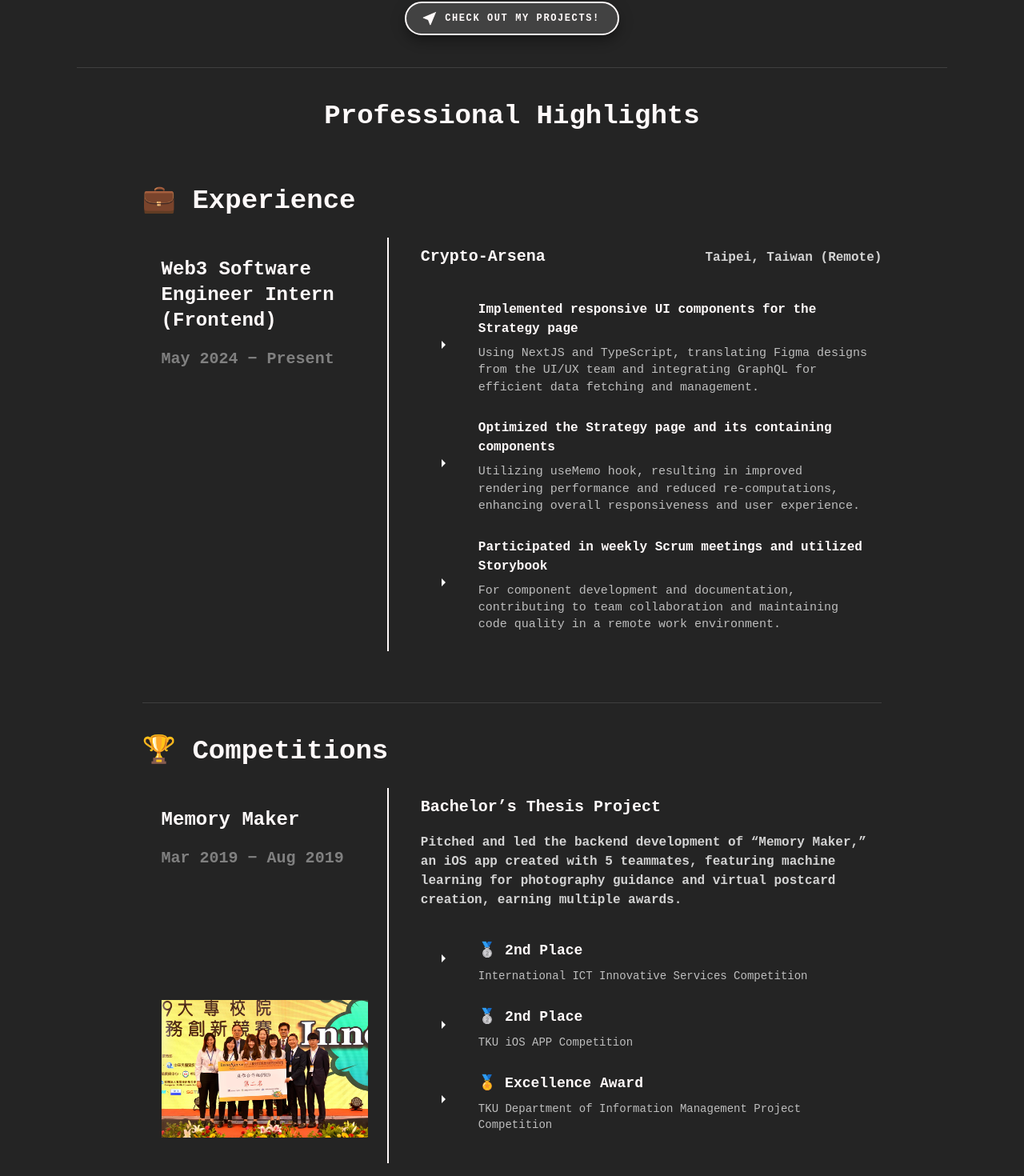
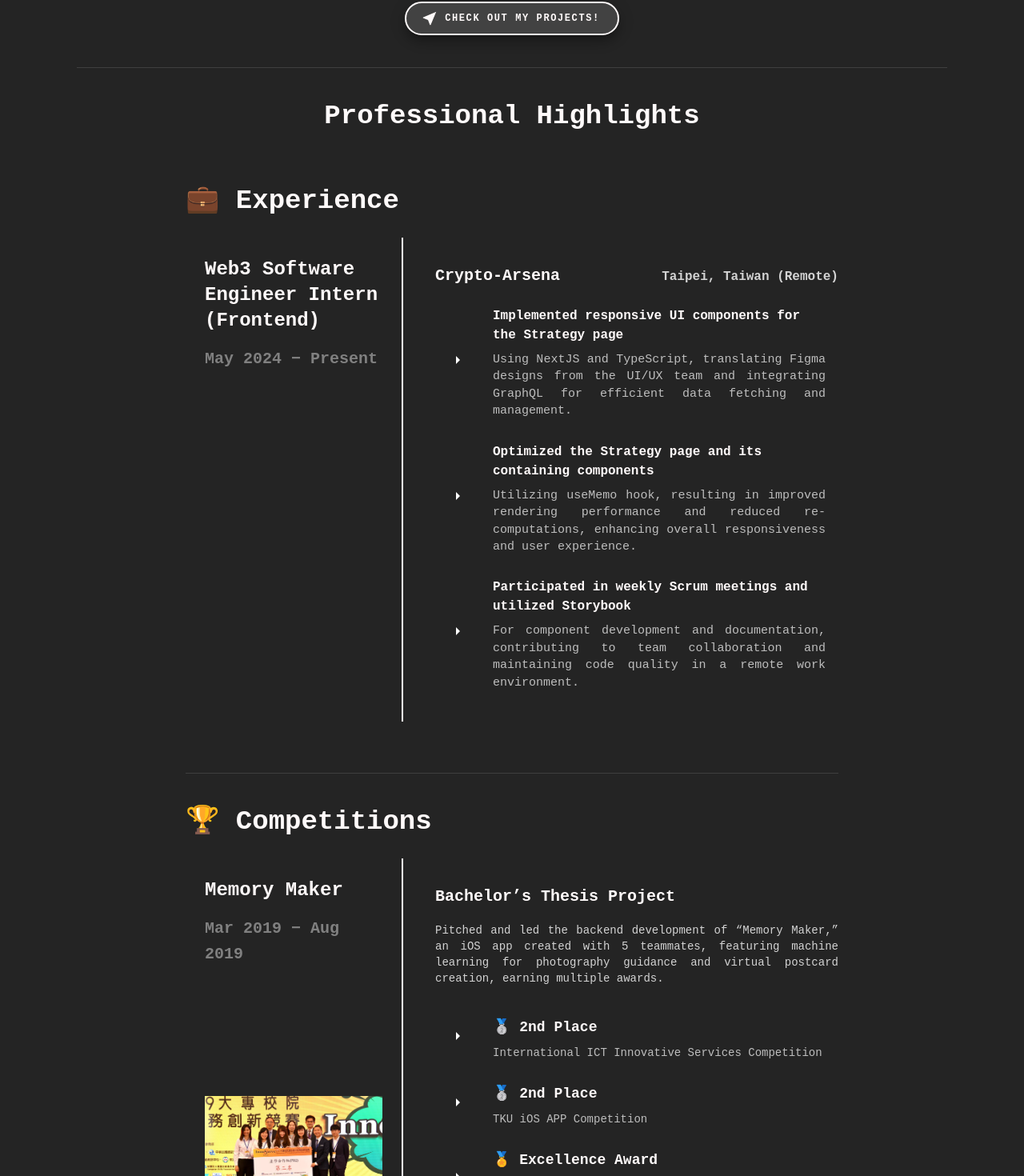
Before and after one commit to Jason-Wuuuu/Jason, a React (Vite) app: page / in a window 1280 px wide. Shown: the part 716-2186 px from the top of the page at 80% size. Built offline with nearby package versions, Linux system fonts and the light colour scheme.

Commit message:
minor tweaks

```diff
--- a/src/components/AboutPage.jsx
+++ b/src/components/AboutPage.jsx
@@ -154,7 +154,7 @@ function AboutPage() {
                             key={`step_${index}_line_${i}`}
                             fontWeight="bold"
                             lineHeight={2}
-                            sx={{ fontSize: { xs: 14, sm: 16 } }}
+                            sx={{ fontSize: { xs: 14, sm: 15 } }}
                           >
                             {line}
                           </Typography>
--- a/src/components/Home.jsx
+++ b/src/components/Home.jsx
@@ -68,7 +68,10 @@ function Home() {
 
         <Divider sx={{ my: 5 }} />
 
-        <Box minHeight="75vh" sx={{ width: "85%", margin: "auto" }}>
+        <Box
+          minHeight="75vh"
+          sx={{ width: { xs: "95%", sm: "75%" }, margin: "auto" }}
+        >
           <Typography
             variant="h4"
             align="center"
@@ -85,7 +88,13 @@ function Home() {
         <Divider sx={{ my: 5 }} />
 
         <Box minHeight="75vh">
-          <Typography variant="h4" align="center" fontWeight="bold" mb={8}>
+          <Typography
+            variant="h4"
+            align="center"
+            fontWeight="bold"
+            mb={8}
+            sx={{ display: { xs: "none", sm: "block" } }}
+          >
             More About Me
           </Typography>
 
--- a/src/components/ProfessionalHighlights.jsx
+++ b/src/components/ProfessionalHighlights.jsx
@@ -40,7 +40,7 @@ function ProfessionalHighlights() {
                 variant="h6"
                 fontWeight="bold"
                 color="GrayText"
-                mt={2}
+                mt={{ xs: 1, sm: 2 }}
               >
                 May 2024 − Present
               </Typography>
@@ -48,14 +48,12 @@ function ProfessionalHighlights() {
           </Box>
         </Grid>
 
-        <Grid item xs={12} md={8}>
-          <Box pl={{ sm: 5 }}>
+        <Grid item xs={12} md={8} pt={{ xs: 3 }}>
+          <Box pl={{ sm: 5 }} mb={1} py={{ xs: 1 }}>
             <Box
               display="flex"
               justifyContent={{ xs: "block", sm: "space-between" }}
               alignItems="baseline"
-              mb={1}
-              py={{ xs: 1 }}
             >
               <Typography variant="h6" fontWeight="bold">
                 Crypto-Arsena
@@ -86,6 +84,7 @@ function ProfessionalHighlights() {
                   secondary="Using NextJS and TypeScript, translating Figma designs from the UI/UX team and integrating GraphQL for efficient data fetching and management."
                   secondaryTypographyProps={{
                     fontSize: { xs: 13, sm: 15 },
+                    align: "justify",
                     // display: { xs: "none", sm: "block" },
                   }}
                 />
@@ -104,6 +103,7 @@ function ProfessionalHighlights() {
                   secondary="Utilizing useMemo hook, resulting in improved rendering performance and reduced re-computations, enhancing overall responsiveness and user experience."
                   secondaryTypographyProps={{
                     fontSize: { xs: 13, sm: 15 },
+                    align: "justify",
                     // display: { xs: "none", sm: "block" },
                   }}
                 />
@@ -122,6 +122,7 @@ function ProfessionalHighlights() {
                   secondary="For component development and documentation, contributing to team collaboration and maintaining code quality in a remote work environment."
                   secondaryTypographyProps={{
                     fontSize: { xs: 13, sm: 15 },
+                    align: "justify",
                     // display: { xs: "none", sm: "block" },
                   }}
                 />
@@ -161,7 +162,7 @@ function ProfessionalHighlights() {
                 variant="h6"
                 fontWeight="bold"
                 color="GrayText"
-                mt={2}
+                mt={{ xs: 1, sm: 2 }}
               >
                 Mar 2019 − Aug 2019
               </Typography>
@@ -178,15 +179,17 @@ function ProfessionalHighlights() {
           </Box>
         </Grid>
 
-        <Grid item xs={12} md={8}>
+        <Grid item xs={12} md={8} pt={{ xs: 3 }}>
           <Box pl={{ sm: 5 }} mb={1} py={{ xs: 1 }}>
             <Typography variant="h6" fontWeight="bold">
               Bachelor’s Thesis Project
             </Typography>
+
             <Typography
-              variant="body1"
+              variant="body2"
               color="lightgray"
-              fontWeight="bold"
+              // fontWeight="bold"
+              align="justify"
               my={2}
               sx={{ display: { xs: "none", sm: "block" } }}
             >
```
